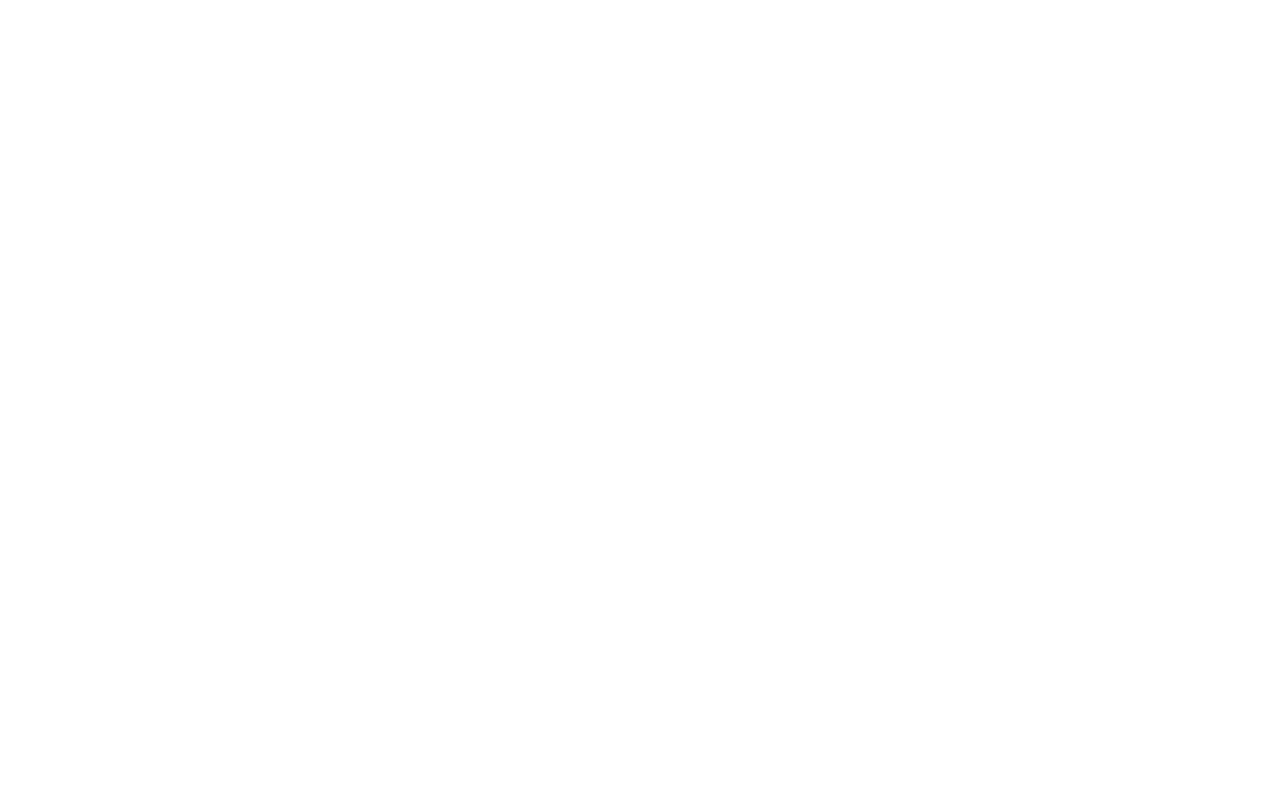
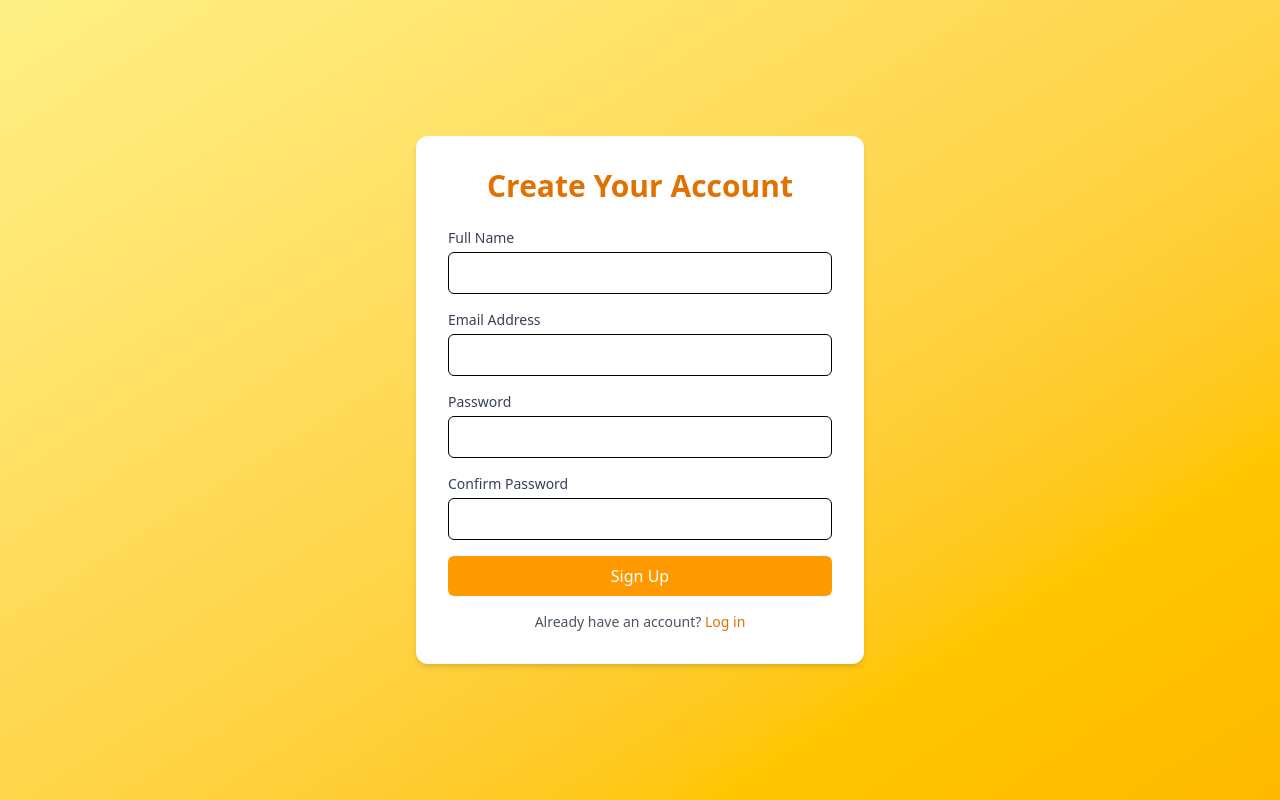
Before and after one commit to Vivek08v/Sahpathi, a React (Vite) app in the folder client/: page /signup in a window 1280 px wide. Before the commit this address had no page. Built offline with nearby package versions, Linux system fonts and the light colour scheme.

Commit message:
login signup pages build and connected

```diff
--- a/client/src/App.jsx
+++ b/client/src/App.jsx
@@ -5,6 +5,8 @@
 import Home from './pages/Home'
 import Navbar from './components/Navbar'
 import ClassRooms from './pages/ClassRooms'
+import Login from './pages/Login'
+import Signup from './pages/Signup'
 
 import faceImg from './assets/home-img.jpeg'
 
@@ -14,6 +16,7 @@
     <>
       <div className='min-h-screen' >
         {/* <Navbar/> */}
+
         <Routes>
           <Route path='/' element={<Home/>} />
           <Route path='/classrooms' element={<ClassRooms/>}/>
@@ -21,9 +24,11 @@
           <Route path='/schedule' element={<Schedule/>}/>
           <Route path='/about' element={<About/>}/>
 
-          <Route path='/my-sessions' elements={<MySessions/>}/>
-          <Route path='/notification' elements={<Notification/>}/>
-          <Route path='/profile' elements={<Profile/>}/> */}
+          <Route path='/my-sessions' element={<MySessions/>}/>
+          <Route path='/notification' element={<Notification/>}/>
+          <Route path='/profile' element={<Profile/>}/> */}
+          <Route path='/login' element={<Login/>}/>
+          <Route path='/signup' element={<Signup/>}/>
         </Routes>
       </div>
     </>
--- a/client/src/components/Navbar.jsx
+++ b/client/src/components/Navbar.jsx
@@ -1,10 +1,15 @@
+import { useState } from 'react';
 import { NavLink } from 'react-router-dom';
+
 import logo from '../assets/sahpathi-logo.png';
 import { GrSchedules } from "react-icons/gr";
 import { GiBearFace } from "react-icons/gi";
 import { FaBell } from "react-icons/fa6";
+import { IoLogInOutline } from "react-icons/io5";
 
 const Navbar = () => {
+  const [isLoggedIn, setIsLoggedIn] = useState(true);
+
   return (
     <div className="w-full bg-black/30 backdrop-blur-md shadow-lg border border-white/20 rounded-xl px-8 py-1 text-white">
       <div className="flex items-center justify-between">
@@ -33,15 +38,23 @@
 
         {/* Icons */}
         <div className="flex items-center gap-3 text-white/80">
-          <NavLink to={"/my-schedules"} className="px-3 py-2 rounded-md hover:bg-white/10 hover:text-white transition-all duration-200">
+          {isLoggedIn && <NavLink to={"/my-schedules"} className="px-3 py-2 rounded-md hover:bg-white/10 hover:text-white transition-all duration-200">
             <GrSchedules />
-          </NavLink>
-          <NavLink to={"/notification"} className="px-3 py-2 rounded-md hover:bg-white/10 hover:text-white transition-all duration-200">
+          </NavLink>}
+          {isLoggedIn && <NavLink to={"/notification"} className="px-3 py-2 rounded-md hover:bg-white/10 hover:text-white transition-all duration-200">
             <FaBell />
-          </NavLink>
-          <NavLink to={"/my-profile"} className="px-3 py-2 rounded-md hover:bg-white/10 hover:text-white transition-all duration-200">
+          </NavLink>}
+          {/* {isLoggedIn && <NavLink to={"/my-profile"} className="px-3 py-2 rounded-md hover:bg-white/10 hover:text-white transition-all duration-200">
+            <GiBearFace onClick={()=>isLoggedIn=false}/>
+          </NavLink>} */}
+          {isLoggedIn && <GiBearFace onClick={()=>setIsLoggedIn(false)}/> }
+
+          {!isLoggedIn && <NavLink to={"/login"} className="px-3 py-2 rounded-md hover:bg-white/10 hover:text-white transition-all duration-200">
+            <IoLogInOutline />
+          </NavLink>}
+          {/* {!isLoggedIn && <NavLink to={"/signup"} className="px-3 py-2 rounded-md hover:bg-white/10 hover:text-white transition-all duration-200">
             <GiBearFace />
-          </NavLink>
+          </NavLink>} */}
         </div>
       </div>
     </div>
--- /dev/null
+++ b/client/src/pages/Login.jsx
@@ -0,0 +1,65 @@
+import { NavLink } from "react-router-dom";
+
+const Login = () => {
+  return (
+    <div className="min-h-screen flex items-center justify-center bg-cover bg-center px-4"
+      style={{ backgroundImage: `url('/your-bg-image.jpg')` }} // Replace with your background
+    >
+      <div className="bg-white/80 backdrop-blur-md p-8 rounded-xl shadow-xl w-full max-w-md">
+        <h2 className="text-3xl font-bold text-center mb-6 text-gray-800">Welcome Back</h2>
+
+        <form className="space-y-5">
+          <div>
+            <label htmlFor="email" className="block text-sm font-medium text-gray-700 mb-1">
+              Email
+            </label>
+            <input
+              type="email"
+              id="email"
+              className="w-full px-4 py-2 rounded-lg border border-gray-300 focus:outline-none focus:ring-2 focus:ring-blue-500"
+              placeholder="you@example.com"
+            />
+          </div>
+
+          <div>
+            <label htmlFor="password" className="block text-sm font-medium text-gray-700 mb-1">
+              Password
+            </label>
+            <input
+              type="password"
+              id="password"
+              className="w-full px-4 py-2 rounded-lg border border-gray-300 focus:outline-none focus:ring-2 focus:ring-blue-500"
+              placeholder="••••••••"
+            />
+          </div>
+
+          <div className="flex items-center justify-between text-sm text-gray-600">
+            <label className="flex items-center">
+              <input type="checkbox" className="mr-2" />
+              Remember me
+            </label>
+            <a href="#" className="hover:underline text-blue-600">
+              Forgot password?
+            </a>
+          </div>
+
+          <button
+            type="submit"
+            className="w-full bg-blue-600 hover:bg-blue-700 text-white font-semibold py-2 rounded-lg transition"
+          >
+            Log In
+          </button>
+        </form>
+
+        <p className="text-center text-sm text-gray-600 mt-4">
+          Don't have an account?{' '}
+          <NavLink to={"/signup"} className="text-blue-600 hover:underline">
+            Sign up
+          </NavLink>
+        </p>
+      </div>
+    </div>
+  );
+};
+
+export default Login;
--- /dev/null
+++ b/client/src/pages/Signup.jsx
@@ -0,0 +1,95 @@
+import React, { useState } from 'react';
+import { Navigate, NavLink } from 'react-router-dom';
+
+export default function Signup() {
+  const [formData, setFormData] = useState({
+    name: '',
+    email: '',
+    password: '',
+    confirmPassword: ''
+  });
+
+  const handleChange = (e) => {
+    setFormData({...formData, [e.target.name]: e.target.value});
+  };
+
+  const handleSubmit = (e) => {
+    e.preventDefault();
+    // Logic to be added here
+
+    console.log("User Signed Up:", formData);
+    Navigate("/")
+  };
+
+  return (
+    <div className="min-h-screen flex items-center justify-center bg-gradient-to-br from-yellow-200 to-amber-400">
+      <div className="w-full max-w-md bg-white p-8 rounded-xl shadow-md">
+        <h2 className="text-3xl font-bold text-center text-amber-600 mb-6">Create Your Account</h2>
+
+        <form onSubmit={handleSubmit} className="space-y-4">
+          <div>
+            <label className="block text-sm font-medium text-gray-700">Full Name</label>
+            <input
+              type="text"
+              name="name"
+              value={formData.name}
+              onChange={handleChange}
+              required
+              className="w-full mt-1 px-4 py-2 border rounded-md focus:outline-none focus:ring-2 focus:ring-amber-400"
+            />
+          </div>
+
+          <div>
+            <label className="block text-sm font-medium text-gray-700">Email Address</label>
+            <input
+              type="email"
+              name="email"
+              value={formData.email}
+              onChange={handleChange}
+              required
+              className="w-full mt-1 px-4 py-2 border rounded-md focus:outline-none focus:ring-2 focus:ring-amber-400"
+            />
+          </div>
+
+          <div>
+            <label className="block text-sm font-medium text-gray-700">Password</label>
+            <input
+              type="password"
+              name="password"
+              value={formData.password}
+              onChange={handleChange}
+              required
+              className="w-full mt-1 px-4 py-2 border rounded-md focus:outline-none focus:ring-2 focus:ring-amber-400"
+            />
+          </div>
+
+          <div>
+            <label className="block text-sm font-medium text-gray-700">Confirm Password</label>
+            <input
+              type="password"
+              name="confirmPassword"
+              value={formData.confirmPassword}
+              onChange={handleChange}
+              required
+              className="w-full mt-1 px-4 py-2 border rounded-md focus:outline-none focus:ring-2 focus:ring-amber-400"
+            />
+          </div>
+
+          <button
+            type="submit"
+            className="w-full bg-amber-500 hover:bg-amber-600 text-white font-medium py-2 rounded-md transition duration-300"
+          >
+            Sign Up
+          </button>
+        </form>
+
+        <p className="text-center text-sm text-gray-600 mt-4">
+          Already have an account?{' '}
+          <NavLink to="/login" className="text-amber-600 hover:underline">
+            Log in
+          </NavLink>
+        </p>
+      </div>
+    </div>
+  );
+}
```
